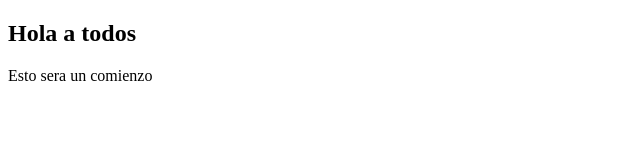
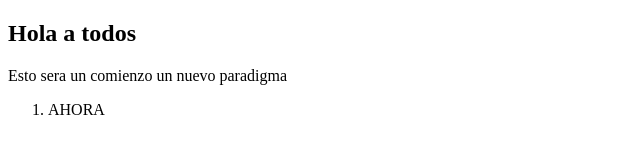
Before and after one commit to Josecahuana/prueba2-git, a plain HTML site: page index.html in a window 1280 px wide. Shown: the whole page, without its empty margins (0-640 px from the left). Drawn offline with Linux system fonts and the light colour scheme.

Commit message:
Agrando datos en html

```diff
--- a/index.html
+++ b/index.html
@@ -8,6 +8,12 @@
 </head>
 <body>
     <h2>Hola a todos</h2>
-    <p>Esto sera un comienzo</p>
+    <p>Esto sera un comienzo un nuevo paradigma</p>
+    <table>
+        <ol>
+            <li>AHORA</li>
+        </ol>
+    </table>
+
 </body>
 </html>
```
